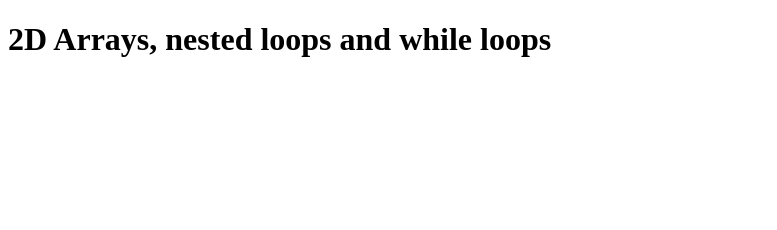
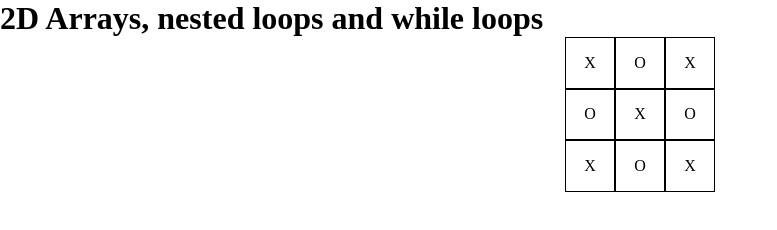
Before and after one commit to Plasnid/nestedLoops, a website: page index.html in a window 1280 px wide. Shown: the whole page, without its empty margins (0-777 px from the left). Drawn offline with Linux system fonts and the light colour scheme.

Commit message:
added a playing board with styling

```diff
--- a/index.html
+++ b/index.html
@@ -4,9 +4,22 @@
     <meta charset="UTF-8">
     <meta name="viewport" content="width=device-width, initial-scale=1.0">
     <title>Document</title>
+    <link rel="stylesheet" href="style.css">
 </head>
 <body>
     <h1>2D Arrays, nested loops and while loops</h1>
+    <!--our game board here!  y then x in this case-->
+    <ul>
+        <li id="cell_0_0">X</li>
+        <li id="cell_0_1">O</li>
+        <li id="cell_0_2">X</li>
+        <li id="cell_1_0">O</li>
+        <li id="cell_1_1">X</li>
+        <li id="cell_1_2">O</li>
+        <li id="cell_2_0">X</li>
+        <li id="cell_2_1">O</li>
+        <li id="cell_2_2">X</li>
+    </ul>
     <script src="script.js"></script>
 </body>
 </html>
--- a/script.js
+++ b/script.js
@@ -34,3 +34,28 @@ console.log(gameBoard[2]);
 //* This should give us back an X...does it?  Lets try
 
 console.log(gameBoard[0][0]);//  *Yaaay!  It works!
+
+/*
+*we can use this to find solutions...some winning patterns here:
+*like [{y:0,x:0}, {y:1,x:0}, {y:2, x:0}]
+* or [{y:0,x:0},{y:0,x:1},{y:0,x:2}]
+* it would be nice to save all those...how about in a 2d array?
+* and perhaps check for winners in an automated fashion with....a nested loop
+* lets do both
+*/
+
+// *lets start by creating a list of all possible winning combinations!
+// *and look at that, its a 2 dimensional array!
+let winningCombos = [
+    [{y:0,x:0}, {y:0,x:1}, {y:0, x:2}],  //*top row win
+    {y:1,x:0}, {y:1,x:1}, {y:1, x:2},  //* middle row win
+    {y:2,x:0}, {y:2,x:1}, {y:2, x:2}, //* bottom row win
+    {y:0,x:0}, {y:1,x:0}, {y:2, x:0}, //* left column win
+    {y:0,x:1}, {y:1,x:1}, {y:2, x:1}, //* middle column win
+    {y:0,x:2}, {y:1,x:2}, {y:2, x:2}, //* right column win
+    {y:0,x:0}, {y:1,x:1}, {y:2, x:2}, //* diagonal top left to bottom right
+    {y:2,x:0}, {y:1,x:1}, {y:0, x:2}  //* diagonal bottom left to top right
+]
+
+// *there you have it!  all the winning combos!
+// *now we need a board
--- /dev/null
+++ b/style.css
@@ -0,0 +1,34 @@
+/* *a very basic reset */
+*{
+    margin: 0;
+    padding: 0;
+}
+
+ul{
+    /* *horizontally centering our board*/
+    margin: 0 auto;
+    /*making our board 400 by 400px*/
+    width: 150px;
+    height: 150px;
+    /* *lets get rid of those pecky bullet points */
+    list-style: none;
+    /* *make the context flex that will wrap horizontall and equally space s*/
+    display: flex;
+    flex-wrap: wrap;
+    flex-flow: horizontal wrap;
+    justify-content: center;
+    align-content: space-between;
+
+}
+
+li{
+    /* *lets make each cell have a black background, and take up aproximately 33% width and height*/
+    height:33%;
+    border: 1px solid black;
+    flex-basis:32%;
+    /* *now we center our text vertically and horizontall */
+    display: flex;
+    flex-direction: row;
+    align-items: center;
+    justify-content: center;
+}
```
